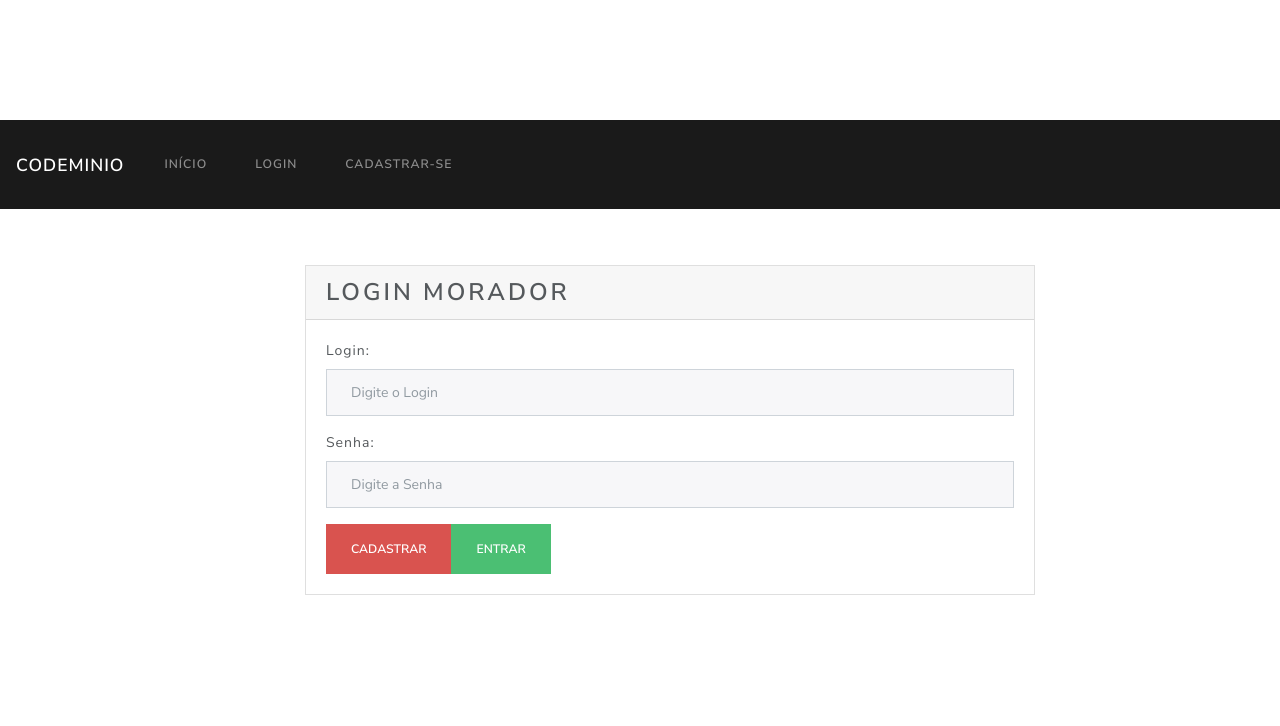
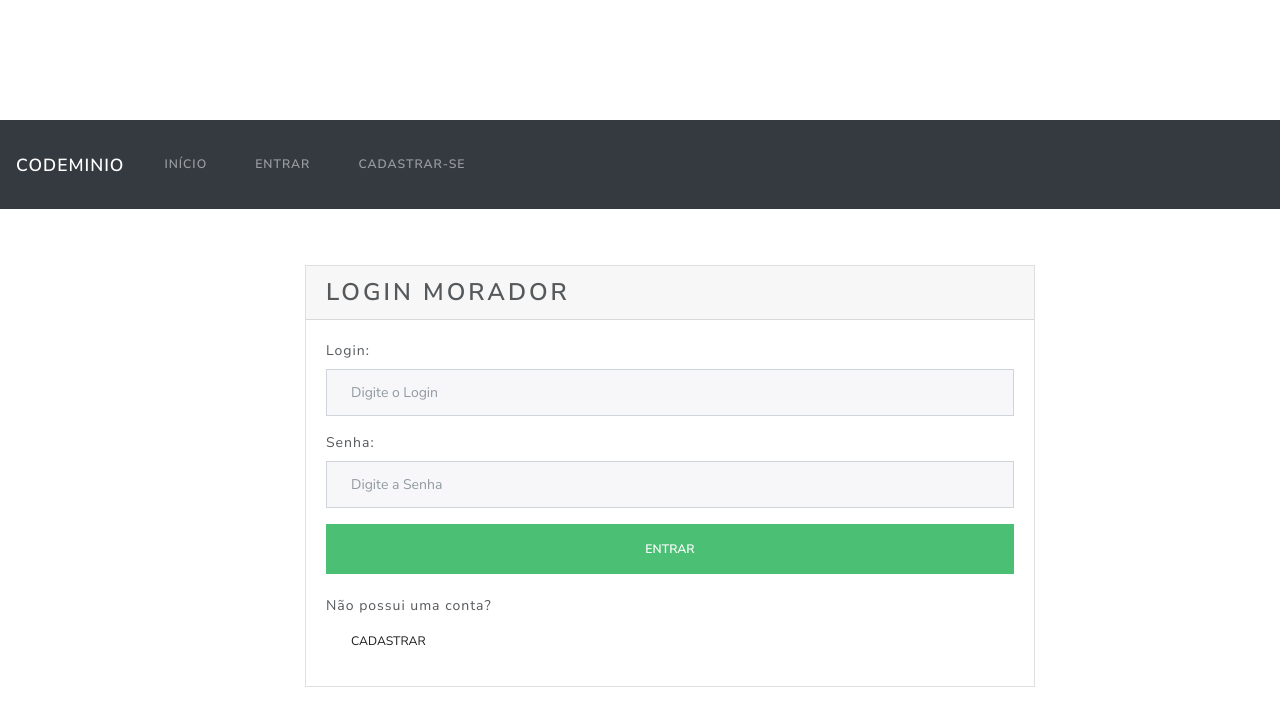
Before and after one commit to victorhugofr/codeminioReact, a React (Create React App) app: page /#/loginMorador in a window 1280 px wide. Shown: the top 726 px of the page. Built offline with nearby package versions, Linux system fonts and the light colour scheme.

Commit message:
refatorando e melhorando visualmente

```diff
--- a/src/components/navbar.js
+++ b/src/components/navbar.js
@@ -3,7 +3,7 @@ import NavbarItem from './navbaritem'
 
 function Navbar(){
     return(
-        <nav className="navbar navbar-expand-lg navbar-dark bg-primary">
+        <nav className="navbar navbar-expand-lg navbar-dark bg-dark">
             <a className="navbar-brand" href="#">Codeminio</a>
             <button className="navbar-toggler"
                     type="button" data-toggle="collapse" data-target="#navbarColor01"
@@ -16,7 +16,7 @@ function Navbar(){
                 <NavbarItem href="#/" label="Início">
 
                 </NavbarItem>
-                <NavbarItem href="#/chooseRole" label="Login">
+                <NavbarItem href="#/chooseRole" label="Entrar">
 
                 </NavbarItem>
                 <NavbarItem href="#/morador/cadastrar" label="Cadastrar-se">
@@ -25,6 +25,7 @@ function Navbar(){
                 </ul>
             </div>
         </nav>
+
     )
 }
 
--- a/src/views/loginFuncionario.js
+++ b/src/views/loginFuncionario.js
@@ -19,12 +19,33 @@ class LoginFuncionario extends React.Component{
         super();
         this.service = new FuncionarioService();
     }
+
+    validar(){
+        const msgs = []
+        if(!this.state.login){
+            msgs.push('Informe um login.')
+        }
+
+        if(!this.state.senha){
+            msgs.push('Informe sua senha.');
+        }
+        return msgs;
+    }
+
     entrar = async () => {
+        const msgs = this.validar();
+        if(msgs && msgs.length>0){
+            msgs.forEach((msg,index)=>{
+                mensagemErro(msg);
+            })
+            return false;
+        }
+
         this.service.autenticar({
             login: this.state.login,
             senha: this.state.senha
         }).then(response => {
-                localStorage.setItem('usuario_logado', JSON.stringify(response.data))
+                localStorage.setItem('funcionario_logado', JSON.stringify(response.data))
             //    mensagemSucesso(response.data)
             }).catch(erro => {
                 mensagemErro(erro.response.data)
@@ -42,7 +63,6 @@ class LoginFuncionario extends React.Component{
                                     <FormGroup label="Login: " htmlFor="inputLogin">
                                         <input type="text" className="form-control" id="inputLogin" value={this.state.login}
                                                onChange={e=>this.setState({login: e.target.value})} aria-describedby="loginHelp" placeholder="Digite o Login"/>
-
                                     </FormGroup>
 
                                     <FormGroup label="Senha: " htmlFor="inputPassword">
@@ -50,7 +70,9 @@ class LoginFuncionario extends React.Component{
                                                onChange={e=>this.setState({senha: e.target.value})}
                                                placeholder="Digite a Senha"/>
                                     </FormGroup>
-                                            <button className="btn btn-success" onClick={this.entrar}>Entrar</button>
+                                    <div className="text-right">
+                                        <button className="btn btn-success btn-block" onClick={this.entrar}>Entrar</button>
+                                    </div>
                                 </fieldset>
                             </div>
                         </div>
--- a/src/views/loginMorador.js
+++ b/src/views/loginMorador.js
@@ -19,7 +19,28 @@ class LoginMorador extends React.Component{
         super();
         this.service = new MoradorService();
     }
+
+    validar(){
+        const msgs = []
+        if(!this.state.login){
+            msgs.push('Informe um login.')
+        }
+
+        if(!this.state.senha){
+            msgs.push('Informe sua senha.');
+        }
+        return msgs;
+    }
+
     entrar = async () => {
+        const msgs = this.validar();
+        if(msgs && msgs.length>0){
+            msgs.forEach((msg,index)=>{
+                mensagemErro(msg);
+            })
+            return false;
+        }
+
         this.service.autenticar({
             login: this.state.login,
             senha: this.state.senha
@@ -46,7 +67,6 @@ class LoginMorador extends React.Component{
                                     <FormGroup label="Login: " htmlFor="inputLogin">
                                         <input type="text" className="form-control" id="inputLogin" value={this.state.login}
                                                 onChange={e=>this.setState({login: e.target.value})} aria-describedby="loginHelp" placeholder="Digite o Login"/>
-
                                      </FormGroup>
 
                                     <FormGroup label="Senha: " htmlFor="inputPassword">
@@ -54,14 +74,21 @@ class LoginMorador extends React.Component{
                                                 onChange={e=>this.setState({senha: e.target.value})}
                                                 placeholder="Digite a Senha"/>
                                      </FormGroup>
-                                            <button className="btn btn-danger" onClick={this.prepareCadastrar}>Cadastrar</button>
-                                            <button className="btn btn-success" onClick={this.entrar}>Entrar</button>
+                                    <div>
+                                        <button className="btn btn-success btn-block" onClick={this.entrar}>Entrar</button>
+                                        <br/>
+                                            Não possui uma conta?
+                                        <br/>
+                                        <button className="btn btn-link mr-6" onClick={this.prepareCadastrar}>Cadastrar</button>
+                                    </div>
                                 </fieldset>
                             </div>
                         </div>
                     </div>
                 </Card>
+                <br/><br/>
             </div>
+
         )
     }
 }
```
Lines whose indentation alone changed are shown as unchanged.
